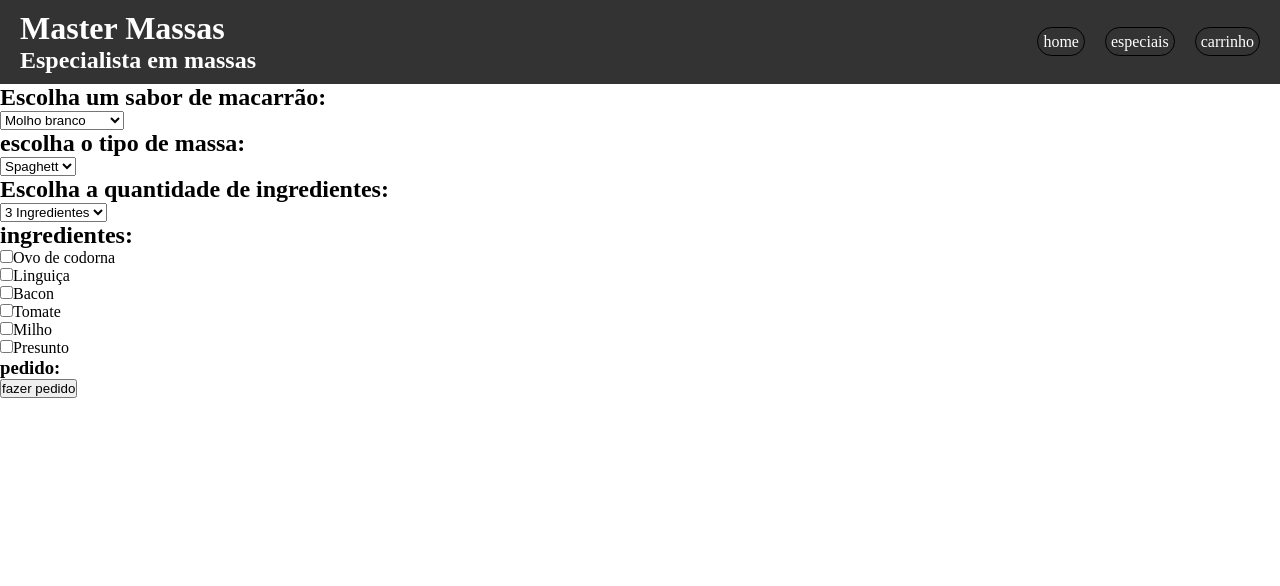
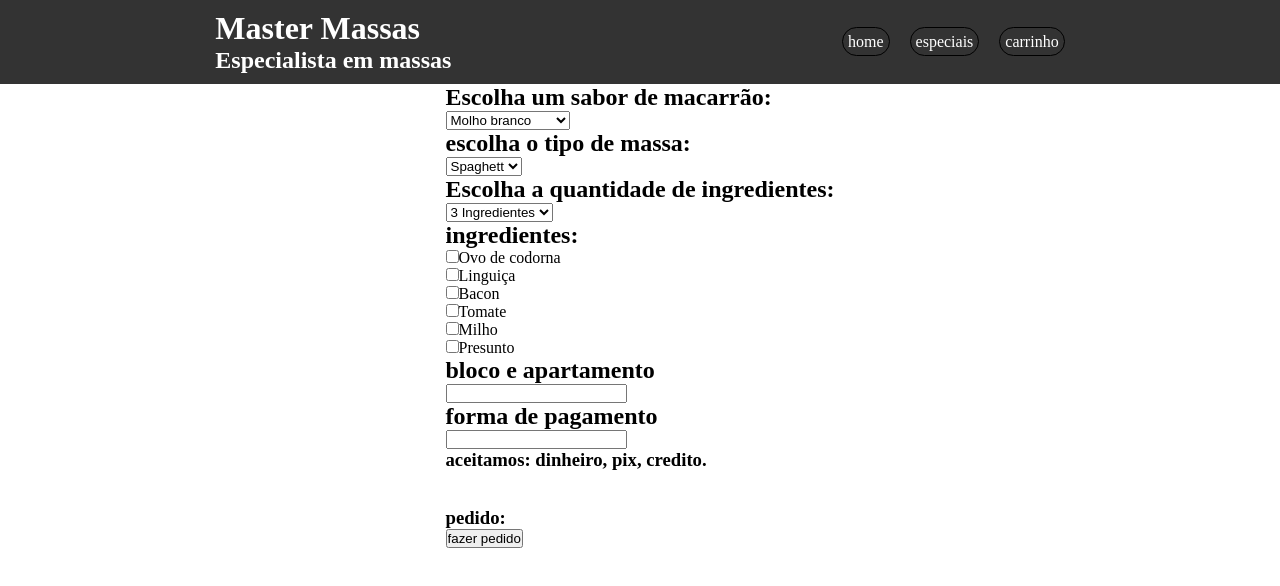
Before and after one commit to BerghFreitas/site, a plain HTML site: page site.html in a window 1280 px wide. Drawn offline with Linux system fonts and the light colour scheme; a script that the page names is missing.

Commit message:
endereco e forma de pagamento
foi colocado o campo de endereco e forma de pagamento

```diff
--- a/site.html
+++ b/site.html
@@ -51,6 +51,18 @@
               <li><input type="checkbox">Presunto</li>
             </ul>
           </section>
+
+        <h2>bloco e apartamento</h2>
+        <input type="text" name="endereco" id="endereco">
+        <h2>forma de pagamento</h2>
+        <input type="text" name="forma de pagamento" id="pagamento">
+        <h3>aceitamos: dinheiro, pix, credito.</h3>
+        <br>
+        <br>
+
+
+
+
         <h3>pedido: </h3>  <h3 id="outRespPedido"></h3>
         <h3 id="outRespErro"></h3>
           <input type="submit" name="" id="" value="fazer pedido">
--- a/style.css
+++ b/style.css
@@ -4,11 +4,12 @@
 }
 .cabecalho {
         display: flex;
-        justify-content: space-between;
+        justify-content: space-around;
         align-items: center;
         background-color: #333;
         padding: 10px 20px;
         color: white;
+
 
     }
 .navegacao {
@@ -31,10 +32,15 @@
 .navegacao a:hover {
     color: rgb(5, 5, 5);
     background-color: rgb(211, 241, 75);
+}
 .cabecalho h2:hover {
     color: rgb(219, 235, 74);
 }
 .cabecalho h1:hover {
     color: rgb(247, 24, 8);
+}
+main {
+    display: flex;
+    justify-content: center;
 
 }
```
